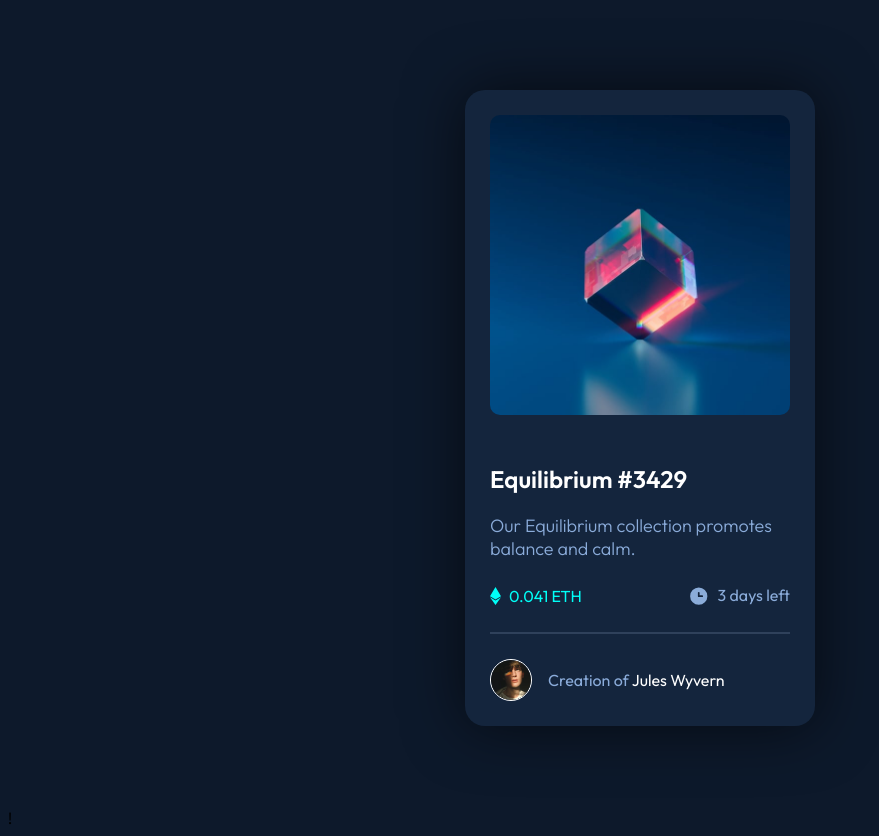
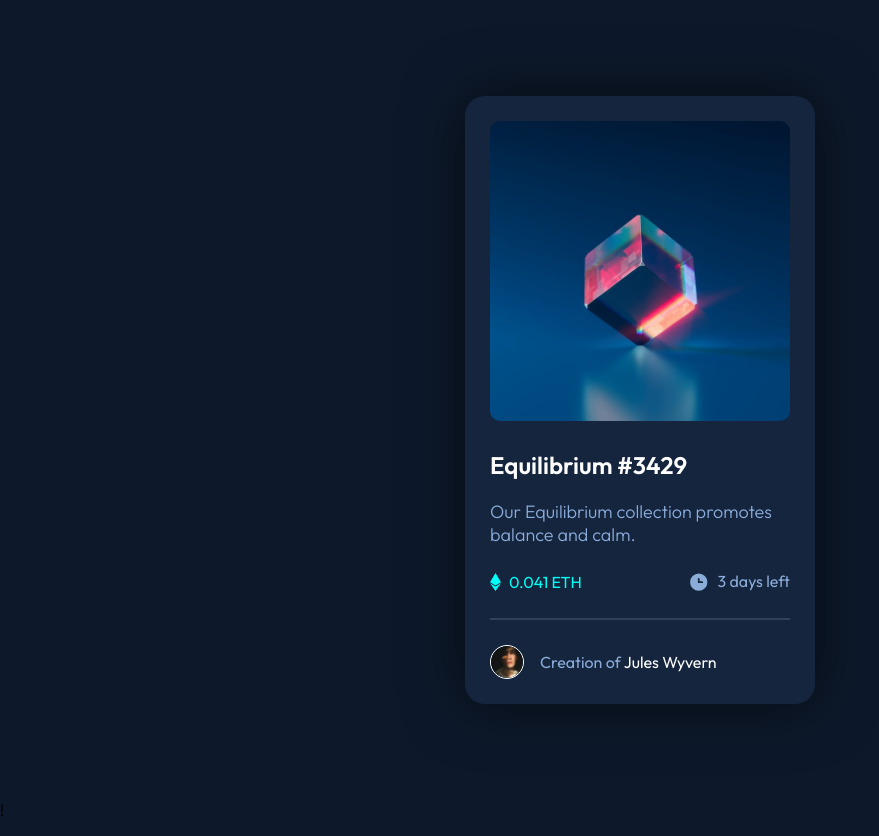
Before and after one commit to murTorun/frontendmentor-nft-preview-card, a plain HTML site: page index.html in a window 1280 px wide. Shown: the whole page, without its empty margins (0-879 px from the left). Drawn offline with Linux system fonts and the light colour scheme.

Commit message:
Make the creator image smaller

```diff
--- a/style.css
+++ b/style.css
@@ -21,7 +21,8 @@ body {
     font-family: 'Outfit', sans-serif;
     background-color: var(--dark-blue-one);
     box-sizing: border-box;
-
+    margin: 0;
+    padding: 0;
 }
 
 
@@ -48,7 +49,6 @@ p {
     box-shadow: 0 0 60px 0px rgba(0, 0, 0, 0.6);
     padding-bottom: 25px;
     position: relative;
-
 }
 
 /* Card Image */
@@ -72,8 +72,6 @@ p {
     border-radius: 10px;
     opacity: 0;
     transition: var(--transition);
-
-
 }
 
 /* Card Title and Description */
@@ -81,6 +79,7 @@ p {
 .card-title {
     color: white;
     transition: var(--transition);
+    margin-top: 0;
 }
 
 .card-title,
@@ -95,14 +94,11 @@ p {
     margin: 25px;
     padding-bottom: 25px;
     border-bottom: 2px solid var(--darkblue-three);
-
-
 }
 
 .card-time-left {
     color: var(--primary-one);
     display: flex;
-
 }
 
 .card-time-left-and-price span {
@@ -126,7 +122,7 @@ p {
 }
 
 .card-creator img {
-    max-width: 2.5rem;
+    max-width: 2rem;
     border: 1px solid var(--white);
     border-radius: 50%;
     margin-right: 1rem;
```
